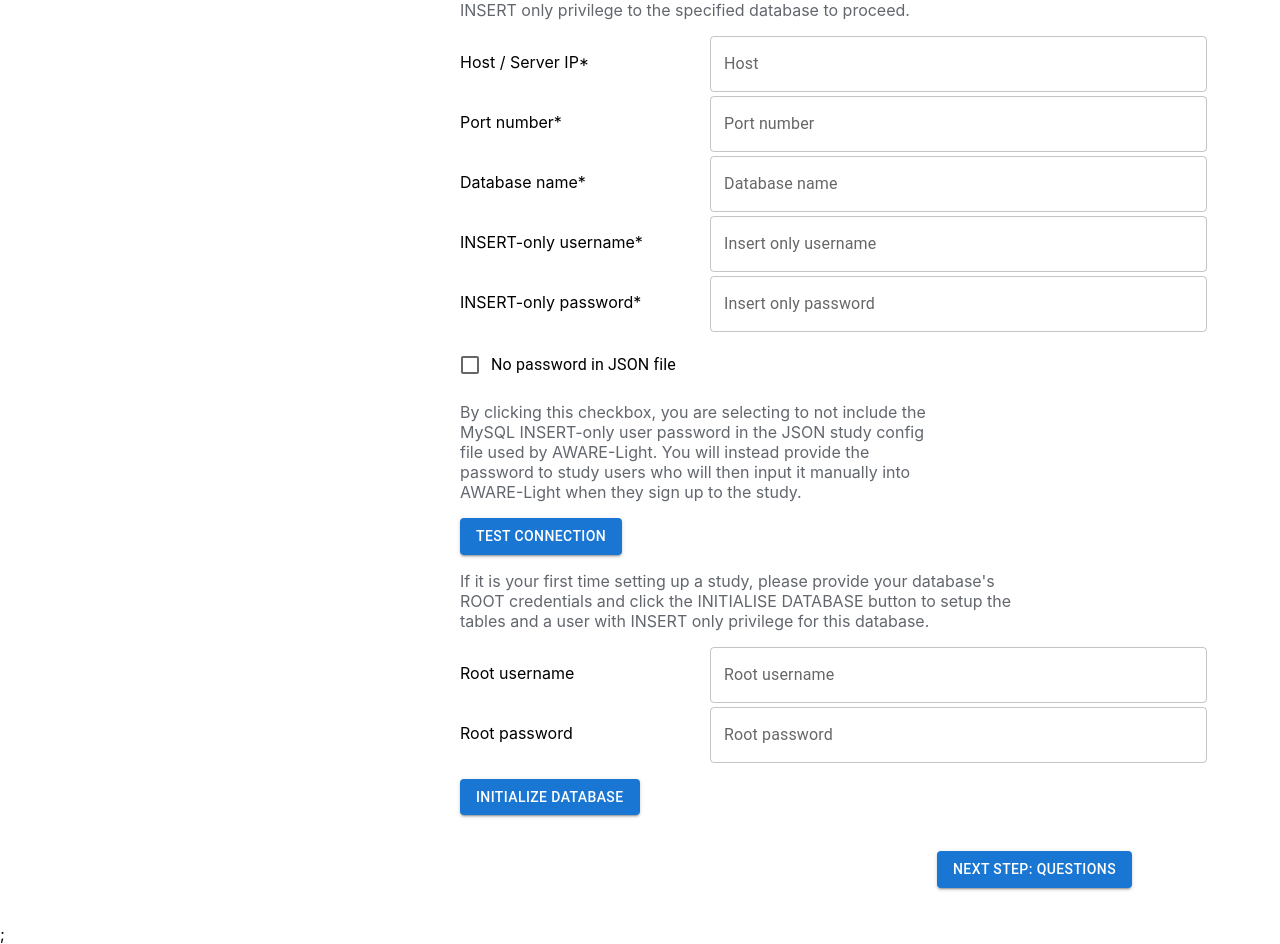
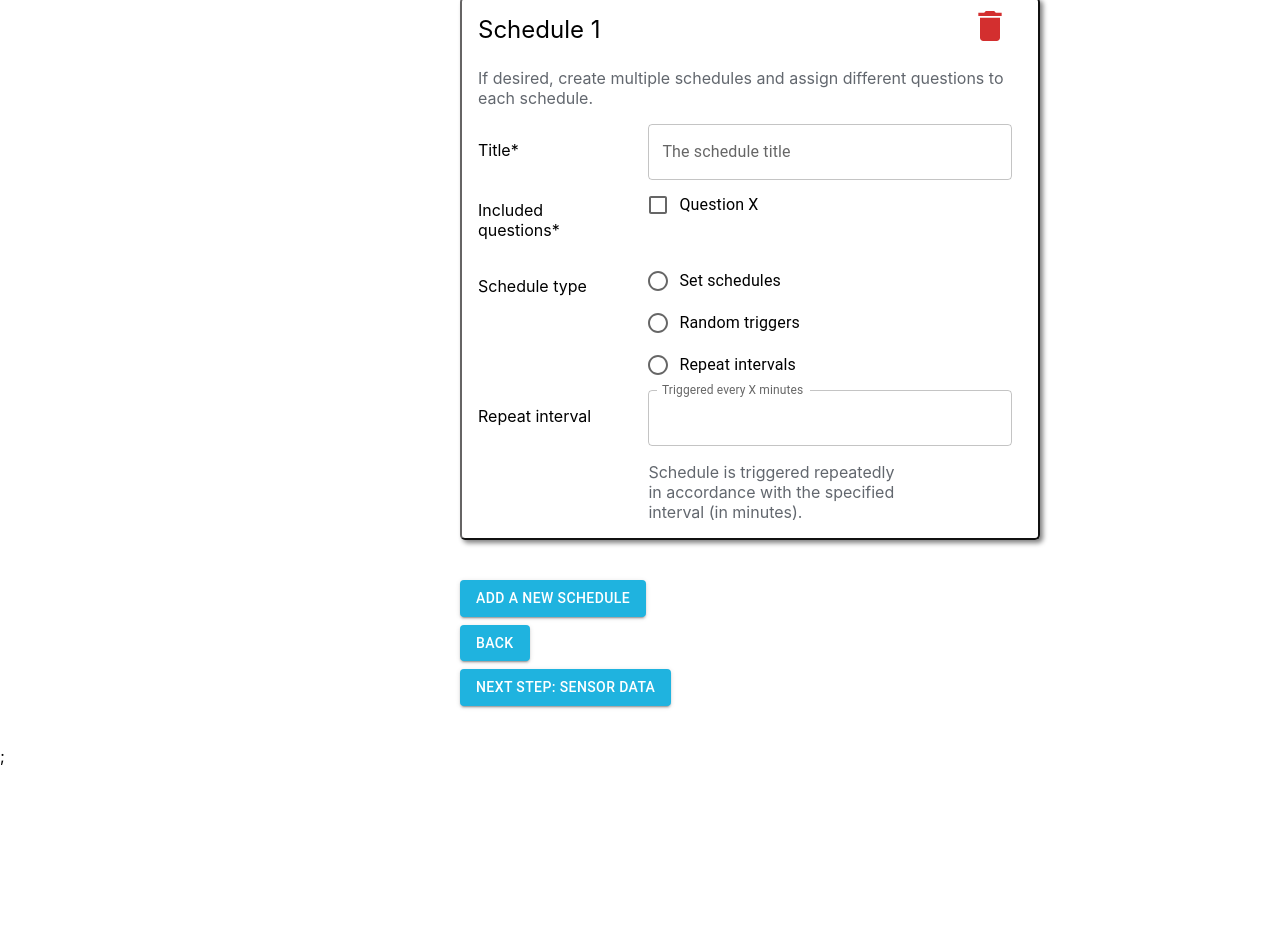
Before and after one commit to awareframework/AWARE-Light-Configurator, a React (Create React App) app in the folder reactapp/: page /study/schedule_configuration in a window 1280 px wide. Shown: the part 680-1624 px from the top of the page. After the commit the page ends 1446 px from the top, so only its background shows below. Built offline with nearby package versions, Linux system fonts and the light colour scheme.

Commit message:
Schedule configuration page: front end initialized

```diff
--- a/reactapp/src/App.jsx
+++ b/reactapp/src/App.jsx
@@ -6,6 +6,7 @@ import SurveyLayout from "./layout/SurveyLayout";
 import StudyInformation from "./pages/StudyInformation";
 import StudyQuestions from "./pages/StudyQuestions";
 import Overview from "./pages/Overview";
+import ScheduleConfiguration from "./pages/ScheduleConfiguration";
 
 // import {StudyInformation} from "./pages/StudyInformation";
 
@@ -23,7 +24,7 @@ function App() {
           <Route path="/study/questions" element={<StudyQuestions />} />
           <Route
             path="/study/schedule_configuration"
-            element={<StudyInformation />}
+            element={<ScheduleConfiguration />}
           />
           <Route path="/study/sensor_data" element={<StudyInformation />} />
           <Route path="/study/overview" element={<Overview />} />
--- a/reactapp/src/components/Field/Field.jsx
+++ b/reactapp/src/components/Field/Field.jsx
@@ -13,11 +13,11 @@ export default function Field(inputs) {
 
   return (
     <Grid container rowSpacing={1} columnSpacing={{ xs: 1, sm: 2, md: 3 }}>
-      <Grid width={250}>
+      <Grid width="30%">
         {/* <p className="field_name">{fieldName}</p> */}
         <p className="field_name">{fieldName}</p>
       </Grid>
-      <Grid width={300}>
+      <Grid width="50%">
         <InputField
           studyInfoField={studyInfoField}
           inputLabel={inputLabel}
--- a/reactapp/src/components/InputField/InputField.jsx
+++ b/reactapp/src/components/InputField/InputField.jsx
@@ -23,7 +23,7 @@ function InputField(inputs) {
       id="outlined-basic"
       label={inputLabel}
       variant="outlined"
-      style={{ width: "180%" }}
+      style={{ width: "140%" }}
       // value={{ fieldname } ? { fieldname } : ""}
       value={studyInfoField || ""}
       onChange={(event) => {
--- /dev/null
+++ b/reactapp/src/components/ScheduleComponent/ScheduleComponent.css
@@ -0,0 +1,39 @@
+.question_title {
+    margin-top: 1rem;
+    margin-bottom: 0.5rem;
+    font-size: 1.5rem;
+    color: black;
+}
+
+.question_field_name {
+    font-size: 1rem;
+    color: black;
+}
+
+.question_vertical_layout {
+    display: flex;
+    flex-direction: column;
+    justify-content: start;
+}
+
+.question_border {
+    border: 2px outset #666464;
+    box-shadow: 3px 3px 5px gray;
+    border-radius: 5px;
+    padding: 0 1rem;
+    margin-top: 1rem;
+}
+
+.question_horizontal_layout {
+    display: flex;
+    flex-direction: row;
+    justify-content: space-between;
+}
+
+.question-description {
+    width: 600px;
+}
+
+.explanation {
+    font-size: 1rem;
+}
--- /dev/null
+++ b/reactapp/src/components/ScheduleComponent/ScheduleComponent.jsx
@@ -0,0 +1,160 @@
+import Grid from "@mui/material/Unstable_Grid2";
+import React from "react";
+import PropTypes from "prop-types";
+import {
+  Button,
+  FormControl,
+  InputLabel,
+  MenuItem,
+  Radio,
+  RadioGroup,
+  Select,
+  TextField,
+} from "@mui/material";
+import Box from "@mui/material/Box";
+import "./ScheduleComponent.css";
+import DeleteIcon from "@mui/icons-material/Delete";
+import FormControlLabel from "@mui/material/FormControlLabel";
+import Checkbox from "@mui/material/Checkbox";
+import { useRecoilState } from "recoil";
+import { useNavigate } from "react-router-dom";
+import InputField from "../InputField/InputField";
+import Field from "../Field/Field";
+import { studyFormStudyInformationState } from "../../functions/atom";
+
+export default function ScheduleComponent({ ScheduleNumber }) {
+  const [studyInformation, setStudyInformation] = useRecoilState(
+    studyFormStudyInformationState
+  );
+  const navigateTo = useNavigate();
+
+  const updateFormByField = (fieldName, value) => {
+    setStudyInformation({
+      ...studyInformation,
+      [fieldName]: value,
+    });
+  };
+
+  return (
+    <div>
+      <div className="question_vertical_layout question_border">
+        <div className="question_horizontal_layout">
+          <p className="question_title">Schedule {ScheduleNumber}</p>
+          <Button>
+            <DeleteIcon
+              color="error"
+              sx={{ fontSize: 40 }}
+              onClick={() => {
+                // todo
+                alert("delete function has not implemented");
+              }}
+            >
+              REMOVE SCHEDULE
+            </DeleteIcon>
+          </Button>
+        </div>
+
+        <p className="explanation">
+          If desired, create multiple schedules and assign different questions
+          to each schedule.
+        </p>
+
+        <Box sx={{ width: "100%" }}>
+          <Field fieldName="Title*" inputLabel="The schedule title" />
+
+          <Grid
+            container
+            rowSpacing={1}
+            columnSpacing={{ xs: 1, sm: 2, md: 3 }}
+          >
+            <Grid width="30%">
+              <p className="question_field_name">Included questions*</p>
+            </Grid>
+            <Grid width="50%">
+              <div className="question_vertical_layout">
+                {/* ToDo: Display all the questions here */}
+                <FormControlLabel
+                  control={
+                    <Checkbox
+                      checked={
+                        studyInformation.includedQuestions
+                          ? studyInformation.includedQuestions
+                          : false
+                      }
+                      onChange={(_, checked) => {
+                        updateFormByField("Question X", checked);
+                      }}
+                    />
+                  }
+                  label="Question X"
+                />
+              </div>
+            </Grid>
+          </Grid>
+
+          <Grid
+            container
+            rowSpacing={1}
+            columnSpacing={{ xs: 1, sm: 2, md: 3 }}
+          >
+            <Grid width="30%">
+              <p className="question_field_name">Schedule type</p>
+            </Grid>
+            <Grid width="50%">
+              <RadioGroup row>
+                <FormControlLabel
+                  value="set_schedules"
+                  control={<Radio />}
+                  label="Set schedules"
+                />
+                <FormControlLabel
+                  value="random_triggers"
+                  control={<Radio />}
+                  label="Random triggers"
+                />
+                <FormControlLabel
+                  value="repeat_intervals"
+                  control={<Radio />}
+                  label="Repeat intervals"
+                />
+              </RadioGroup>
+            </Grid>
+          </Grid>
+
+          <Grid
+            container
+            rowSpacing={1}
+            columnSpacing={{ xs: 1, sm: 2, md: 3 }}
+          >
+            <Grid width="30%">
+              <p className="question_field_name">Repeat interval</p>
+            </Grid>
+            <Grid width="50%">
+              <TextField
+                id="outlined-number"
+                label="Triggered every X minutes"
+                type="number"
+                InputLabelProps={{
+                  shrink: true,
+                }}
+                style={{ width: "140%" }}
+              />
+              <p className="explanation">
+                Schedule is triggered repeatedly in accordance with the
+                specified interval (in minutes).
+              </p>
+            </Grid>
+          </Grid>
+        </Box>
+      </div>
+    </div>
+  );
+}
+
+ScheduleComponent.propTypes = {
+  ScheduleNumber: PropTypes.number,
+};
+
+ScheduleComponent.defaultProps = {
+  ScheduleNumber: 1,
+};
--- a/reactapp/src/components/sidebar/Sidebar.jsx
+++ b/reactapp/src/components/sidebar/Sidebar.jsx
@@ -16,7 +16,7 @@ const sidebarNavItems = [
     section: "questions",
   },
   {
-    display: "Schedule configuration",
+    display: "Schedule Configuration",
     icon: <i className="bx bx-calendar" />,
     to: "/study/schedule_configuration",
     section: "schedule_configuration",
--- /dev/null
+++ b/reactapp/src/pages/ScheduleConfiguration.css
@@ -0,0 +1,6 @@
+.study_question_vertical_layout {
+    display: flex;
+    flex-direction: column;
+    justify-content: start;
+    margin: 0 15rem;
+}
--- /dev/null
+++ b/reactapp/src/pages/ScheduleConfiguration.jsx
@@ -0,0 +1,64 @@
+import React from "react";
+import Box from "@mui/material/Box";
+import Grid from "@mui/material/Unstable_Grid2";
+import { Button, Link, ThemeProvider } from "@mui/material";
+import { useNavigate } from "react-router-dom";
+import ScheduleComponent from "../components/ScheduleComponent/ScheduleComponent";
+import "./StudyQuestions.css";
+import customisedTheme from "../functions/theme";
+
+export default function ScheduleConfiguration() {
+  const navigateTo = useNavigate();
+  return (
+    <ThemeProvider theme={customisedTheme}>
+      <div className="study_question_vertical_layout">
+        <ScheduleComponent scheduleNumber={1} />
+        <ScheduleComponent scheduleNumber={2} />
+
+        <Box sx={{ width: "100%" }} mt={5} marginBottom={5}>
+          <Grid
+            container
+            rowSpacing={1}
+            columnSpacing={{ xs: 1, sm: 2, md: 23 }}
+          >
+            <Grid xs={12}>
+              <Button
+                color="main"
+                variant="contained"
+                onClick={() => {
+                  // todo
+                  alert("add new question has not implemented");
+                }}
+              >
+                ADD A NEW SCHEDULE
+              </Button>
+            </Grid>
+            <Grid xs={6}>
+              <Button
+                color="main"
+                variant="contained"
+                onClick={() => {
+                  navigateTo("/study/study_information");
+                }}
+              >
+                BACK
+              </Button>
+            </Grid>
+            <Grid xs />
+            <Grid xs="auto">
+              <Button
+                color="main"
+                variant="contained"
+                onClick={() => {
+                  navigateTo("/study/schedule_configuration");
+                }}
+              >
+                NEXT STEP: SENSOR DATA
+              </Button>
+            </Grid>
+          </Grid>
+        </Box>
+      </div>
+    </ThemeProvider>
+  );
+}
--- a/reactapp/src/pages/StudyInformation.jsx
+++ b/reactapp/src/pages/StudyInformation.jsx
@@ -6,10 +6,11 @@ import Checkbox from "@mui/material/Checkbox";
 import FormControlLabel from "@mui/material/FormControlLabel";
 import { useRecoilState } from "recoil";
 import { useNavigate } from "react-router-dom";
-import { Button } from "@mui/material";
+import { Button, ThemeProvider } from "@mui/material";
 import { studyFormStudyInformationState } from "../functions/atom";
 import InputField from "../components/InputField/InputField";
 import Field from "../components/Field/Field";
+import customisedTheme from "../functions/theme";
 
 const TITLE1 = "Study Information";
 const EXPLANATION1 =
@@ -65,17 +66,21 @@ export default function StudyInformation() {
 
   return (
     <div>
+      <Box
+        sx={{ width: "80%" }}
+        boxShadow="1px 2px 9px #000000"
+        marginLeft="15%"
+      >
         <div className="main_vertical_layout">
+          <Box
+            sx={{ width: "150%" }}
+            marginTop="10%"
+            marginBottom=""
+            marginLeft="-30%"
+            marginRight="-30%"
+          >
             <p className="title">{TITLE1}</p>
             <p className="explanation">{EXPLANATION1}</p>
-
-        <Box
-          sx={{ width: "120%" }}
-          mt={1}
-          marginBottom={5}
-          ml={-1}
-          boxShadow="1px 2px 9px #F4AAB9"
-        >
             <Field
               fieldName="study title*"
               studyInfoField={studyInformation.studyTitle}
@@ -112,14 +117,20 @@ export default function StudyInformation() {
               rowSpacing={1}
               columnSpacing={{ xs: 1, sm: 2, md: 3 }}
             >
-            <Grid width={250} />
-            <Grid width={300}>{emailNotification()}</Grid>
+              <Grid width="30%" />
+              <Grid width="40%">{emailNotification()}</Grid>
             </Grid>
           </Box>
 
+          <Box
+            sx={{ width: "150%" }}
+            marginTop="10%"
+            marginBottom=""
+            marginLeft="-30%"
+            marginRight="-30%"
+          >
             <p className="title">{TITLE2}</p>
             <p className="explanation">{EXPLANATION2}</p>
-        <Box sx={{ width: "100%" }}>
             <Field
               fieldName="Host / Server IP*"
               studyInfoField={studyInformation.host}
@@ -156,8 +167,8 @@ export default function StudyInformation() {
               rowSpacing={1}
               columnSpacing={{ xs: 1, sm: 2, md: 3 }}
             >
-            <Grid width={250} />
-            <Grid width={500}>
+              <Grid width="30%" />
+              <Grid width="70%">
                 <FormControlLabel
                   control={
                     <Checkbox
@@ -179,8 +190,14 @@ export default function StudyInformation() {
             <Button variant="contained">TEST CONNECTION</Button>
           </Box>
 
+          <Box
+            sx={{ width: "150%" }}
+            marginTop="10%"
+            marginBottom=""
+            marginLeft="-30%"
+            marginRight="-30%"
+          >
             <p className="explanation">{EXPLANATION3}</p>
-        <Box sx={{ width: "100%" }}>
             <Field
               fieldName="Root username"
               studyInfoField={studyInformation.rootUsername}
@@ -195,7 +212,13 @@ export default function StudyInformation() {
             />
           </Box>
 
-        <Box sx={{ width: "100%" }} mt={2}>
+          <Box
+            sx={{ width: "100%" }}
+            marginTop="10%"
+            marginBottom=""
+            marginLeft="-30%"
+            marginRight="-30%"
+          >
             <Grid
               container
               rowSpacing={1}
@@ -228,6 +251,7 @@ export default function StudyInformation() {
             </Grid>
           </Box>
         </div>
+      </Box>
     </div>
 
     // <div>Study Information</div>
```
Also changed, not shown: reactapp/src/pages/Overview.jsx (+5 -5 lines), 1 other file (tests, documents, lock files or other folders). Lines whose indentation alone changed are shown as unchanged.
